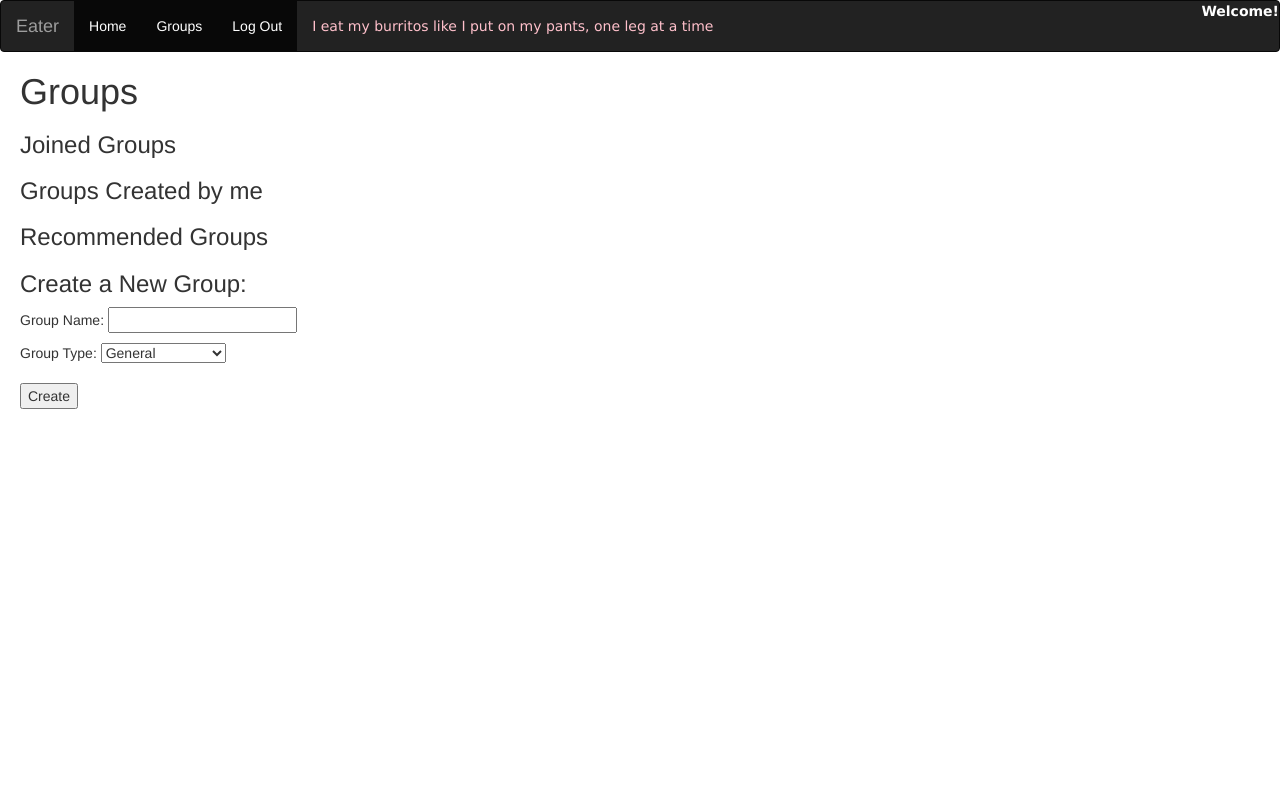
After one commit to EvanZhuang/w4111-database-project, a Flask app: template templates/group.html in a window 1280 px wide. The commit adds this page. Shown: the top 785 px of the page. Run offline with Flask 2, Linux system fonts and the light colour scheme; the template is opened without the code that fills it, so the values that code supplies are empty; some libraries are stand-ins or nearby versions.

Commit message:
Integrate

```diff
--- a/app.py
+++ b/app.py
@@ -1,13 +1,16 @@
 import os, datetime
+from datetime import datetime
 import ast
 import random
 from flask import Flask, render_template, request, redirect, url_for, send_from_directory, flash, session
 from flask_sqlalchemy import SQLAlchemy
+from sqlalchemy import *
 from werkzeug.utils import secure_filename
 
 app = Flask(__name__)
 app.config['SQLALCHEMY_DATABASE_URI'] = "postgresql://sg3637:P0hwduNhVw@w4111.cisxo09blonu.us-east-1.rds.amazonaws.com/w4111"
 db = SQLAlchemy(app)
+
 
 
 @app.route('/')
@@ -102,6 +105,129 @@ def logout():
     session['logged_in'] = False
     return login()
 
+@app.route('/group')
+def index():
+  """
+  request is a special object that Flask provides to access web request information:
+
+  request.method:   "GET" or "POST"
+  request.form:     if the browser submitted a form, this contains the data in the form
+  request.args:     dictionary of URL arguments e.g., {a:1, b:2} for http://localhost?a=1&b=2
+
+  See its API: http://flask.pocoo.org/docs/0.10/api/#incoming-request-data
+  """
+
+  # DEBUG: this is debugging code to see what request looks like
+  print (request.args)
+
+
+  #
+  # example of a database query
+  #
+  cursor = db.engine.execute("SELECT group_name, group_id FROM groups WHERE created_by = %s" , (session.get('user_id')))
+  mygroups = []
+  for result in cursor:
+    mygroups.append([result['group_name'], result['group_id']])  # can also be accessed using result[0]
+  cursor.close()
+
+
+  context = dict(my_groups = mygroups)
+
+  # Getting data on groups
+  cursor = db.engine.execute("SELECT * from user_join_groups as u join groups as g on u.group_id = g.group_id where user_id = '%s' and created_by != '%s'" %(session.get('user_id'), session.get('user_id')))
+  groups = []
+  for result in cursor:
+    groups.append([result['group_name'], result['group_id']])
+  cursor.close()
+
+  group_context = dict(group_data = groups)
+
+  reco_query="SELECT user_id, group_id, b.group as recommended_group from(select user_id, cuisine, n_visits, group_id, a.group, row_number() over(partition by user_id order by n_visits desc)  from(select v.user_id, r.cuisine, count(*) as n_visits, (select group_name from groups where group_type like concat('%%', r.cuisine, '%%')) as group, (select group_id from groups where group_type like concat('%%', r.cuisine, '%%')) as group_id from visits as v join users as u on v.user_id = u.user_id join restaurants as r on r.rest_id = v.rest_id where (select group_name from groups where group_type like concat('%%', r.cuisine, '%%')) is not null group by v.user_id, r.cuisine order by user_id) as a) as b where row_number = 1 and user_id = %s  and (user_id, group_id) not in (select user_id, group_id from user_join_groups)"
+
+  cursor = db.engine.execute(reco_query, (session.get('user_id')))
+
+
+  # cursor = db.engine.execute("SELECT group_name FROM groups WHERE created_by != 1")
+
+  reco_groups = []
+  for result in cursor:
+    reco_groups.append([result['recommended_group'], result['group_id']])
+  cursor.close()
+
+  reco_context = dict(reco_data = reco_groups)
+
+  #
+  # render_template looks in the templates/ folder for files.
+  # for example, the below file reads template/index.html
+  #
+  return render_template("group.html", **context, **group_context, **reco_context)
+  # return render_template("index.html", **group_context)
+
+@app.route('/another', methods=['POST'])
+def another():
+  gid = request.form['view']
+  cmd = "SELECT * from group_posts where group_id = %s;"
+  cursor = db.engine.execute(cmd, (gid));
+
+  posts = []
+  for result in cursor:
+    posts.append(result['text'])
+  cursor.close()
+
+  cmd = "SELECT group_name, group_id from groups where group_id = %s;"
+  cursor = db.engine.execute(cmd, (gid));
+
+  gname = []
+  for result in cursor:
+    gname.append([result['group_name'], result['group_id']])
+  cursor.close()
+
+  cmd = "SELECT fname, lname, timestamp from group_posts as g join users as u on g.user_id = u.user_id where group_id = %s;"
+  cursor = db.engine.execute(cmd, (gid));
+
+  post_details = []
+  for result in cursor:
+    post_details.append([result['fname'], result['lname'], result['timestamp']])
+  cursor.close()
+
+  for i in range(0, len(post_details)):
+    post_details[i].append(posts[i])
+
+  # postDet_context = dict(postsDet_data = post_details)
+  posts_context = dict(posts_data = post_details)
+  group_name = dict(group_name = gname)
+
+  return render_template("anotherfile.html", **posts_context, **group_name)
+
+
+# Example of adding new data to the database
+@app.route('/add', methods=['POST'])
+def add():
+  gname = request.form['gname']
+  gtype = request.form['gtype']
+  cmd = "INSERT INTO groups(group_name, group_type, created_by) VALUES (%s, %s, %s);"
+  db.engine.execute(cmd, (gname, gtype, '1'));
+  return redirect('/group')
+
+@app.route('/createPost', methods=['POST'])
+def createPost():
+  text = request.form['text']
+  date = datetime.today().strftime('%Y-%m-%d')
+  gid = request.form['view']
+  cmd = "INSERT INTO group_posts(group_id, text, user_id, timestamp) VALUES (%s, %s, %s, %s);"
+  db.engine.execute(cmd, (gid, text, '1', date));
+  return redirect('/group')
+
+@app.route('/joinGroup', methods=['POST'])
+def joinGroup():
+  gid = request.form['gid']
+  cmd = "INSERT INTO user_join_groups(user_id, group_id, since) VALUES (%s, %s, %s);"
+  db.engine.execute(cmd, ('1', gid, "2018-03-04"));
+  return redirect('/group')
+  # cmd = "INSERT INTO groups(group_name, group_type, created_by) VALUES (%s, %s, %s);"
+  # db.engine.execute(cmd, (gname, gtype, 1));
+  # return redirect('/')
+
 if __name__ == '__main__':
 	app.secret_key = os.urandom(12)
 	app.run(debug=True, host='0.0.0.0', port=4000)
--- a/templates/dashboard.html
+++ b/templates/dashboard.html
@@ -23,7 +23,8 @@
           <a class="navbar-brand" href="/#">Eater</a>
         </div>
         <ul class="nav navbar-nav">
-          <li class="active"><a href="/#">Home</a></li>
+          <li class="active"><a href="/dashboard">Home</a></li>
+          <li class="active"><a href="/group">Groups</a></li>
           <li class="active"><a href="/logout">Log Out</a></li>
           <li><a align="center" style="font-family:verdana;color:pink;"> I eat my burritos like I put on my pants, one leg at a time </a></li>
         </ul>
@@ -43,7 +44,7 @@
   <div class="tinder--cards">
     {% for rest in rests %}
       <div class="tinder--card">
-        <img src= {{ rest.pic_url }}>
+        <img src= {{ rest.pic_url }} style="width:400;height:200px;">
         <h3>{{ rest.name }}</h3>
         <p>Opening Hour: {{ rest.opening_hours }}</p>
         <p>Closing Hour: {{ rest.opening_hours }}</p>
--- /dev/null
+++ b/templates/group.html
@@ -0,0 +1,114 @@
+<html>
+  <style>
+    body{
+      font-size: 15pt;
+      font-family: arial;
+    }
+  </style>
+
+  <head>
+<link rel="stylesheet" href="https://maxcdn.bootstrapcdn.com/font-awesome/4.7.0/css/font-awesome.min.css" type="text/css">
+
+<link rel="stylesheet" href="https://maxcdn.bootstrapcdn.com/bootstrap/3.3.7/css/bootstrap.min.css">
+<script src="https://ajax.googleapis.com/ajax/libs/jquery/3.3.1/jquery.min.js"></script>
+<script src="https://maxcdn.bootstrapcdn.com/bootstrap/3.3.7/js/bootstrap.min.js"></script>
+<script type="text/javascript" src="https://hammerjs.github.io/dist/hammer.min.js"></script>
+
+    <script>
+function validateForm() {
+  var x = document.forms["myForm"]["gname"].value;
+  if (x == "") {
+    alert("The name of the group can't be empty");
+    return false;
+  } else {
+    alert("Group Created!");
+    return true;
+  }
+}
+</script>
+
+
+  </head>
+
+
+<body>
+
+
+<nav class="navbar navbar-inverse">
+      <div class="container-fluid">
+        <div class="navbar-header">
+          <a class="navbar-brand" href="/#">Eater</a>
+        </div>
+        <ul class="nav navbar-nav">
+          <li class="active"><a href="/dashboard">Home</a></li>
+          <li class="active"><a href="/group">Groups</a></li>
+          <li class="active"><a href="/logout">Log Out</a></li>
+          <li><a align="center" style="font-family:verdana;color:pink;"> I eat my burritos like I put on my pants, one leg at a time </a></li>
+        </ul>
+        <ul class="nav navbar-nav navbar-right">
+          <li><b style="font-family:verdana;color:white;">Welcome!</b></li>
+        </ul>
+      </div>
+    </nav>
+
+
+  <h1 style="margin-left: 20px">Groups</h1>
+
+  <h3 style="margin-left: 20px">Joined Groups</h3>
+  <div style="margin-left: 20px">
+    {% for n in group_data %}
+    <div style="margin-left: 20px">{{n[0]}} <form action="/another" method="post">
+  <button name="view" type="submit" value="{{n[1]}}" class ="view">View</button>
+  </form></div>
+    {% endfor %}
+  </div>
+
+  <h3 style="margin-left: 20px">Groups Created by me</h3>
+  <div style="margin-left: 20px">
+    {% for n in my_groups %}
+    <div style="margin-left: 20px">{{n[0]}} <form action="/another" method="post">
+  <button name="view" type="submit" value="{{n[1]}}" class ="view">View</button>
+  </form></div>
+    {% endfor %}
+  </div>
+
+  <h3 style="margin-left: 20px">Recommended Groups</h3>
+  <div style="margin-left: 20px">
+    {% for n in reco_data %}
+    <div style="margin-left: 20px">{{n[0]}}<form action="/joinGroup" method="post">
+  <button name="gid" type="submit" value="{{n[1]}}" id = "jGroup">Join Group</button>
+  </form></div>
+    {% endfor %}
+  </div>
+
+<form method="POST" name="myForm" action="/add" onsubmit="return validateForm()" style="margin-left: 20px">
+<h3>Create a New Group: </h3>
+<p>Group Name: <input type="text" name="gname"> </p>
+<p>Group Type: <select name="gtype">
+    <option value="General">General</option>
+    <option value="Cuisine Indian">Cuisine Indian</option>
+    <option value="Cuisine Chinese">Cuisine Chinese</option>
+    <option value="Cuisine Italian">Cuisine Italian</option>
+    <option value="Cuisine Canto">Cuisine Canto</option>
+    <option value="Cuisine Korean">Cuisine Korean</option>
+    <option value="Cuisine Mexican">Cuisine Mexican</option>
+    <option value="Cuisine Others">Cuisine Others</option>
+  </select></br></br>
+<input type="submit" value="Create" id='submitBut'>
+</form>
+
+<script type="text/javascript">
+// document.getElementById('submitBut').onclick = function () {
+//     alert("Group Created!");
+// };
+
+// document.getElementById('jGroup').onclick = function () {
+//     alert("Congratulations, you have joined the group!");
+// };
+
+</script>
+
+</body>
+
+
+</html>
```
Also changed, not shown: templates/anotherfile.html (added, +73 -0 lines).
